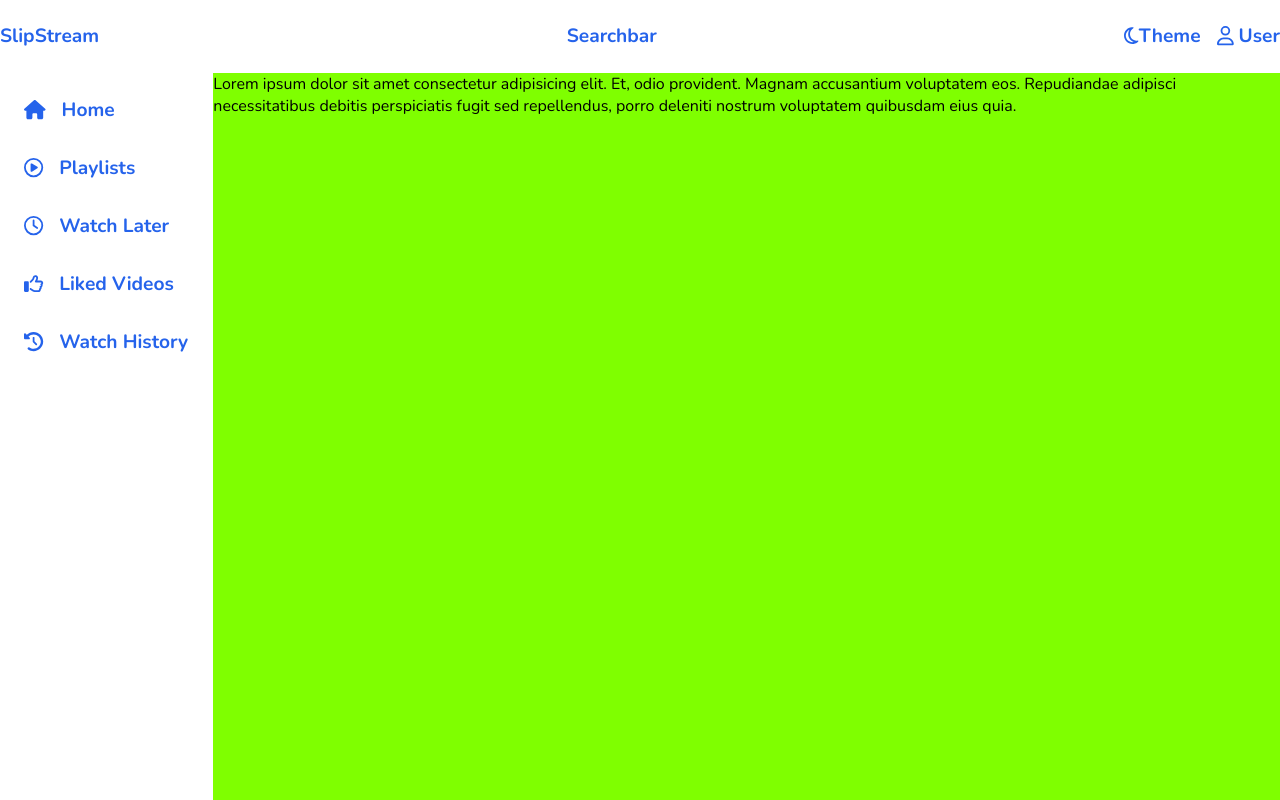
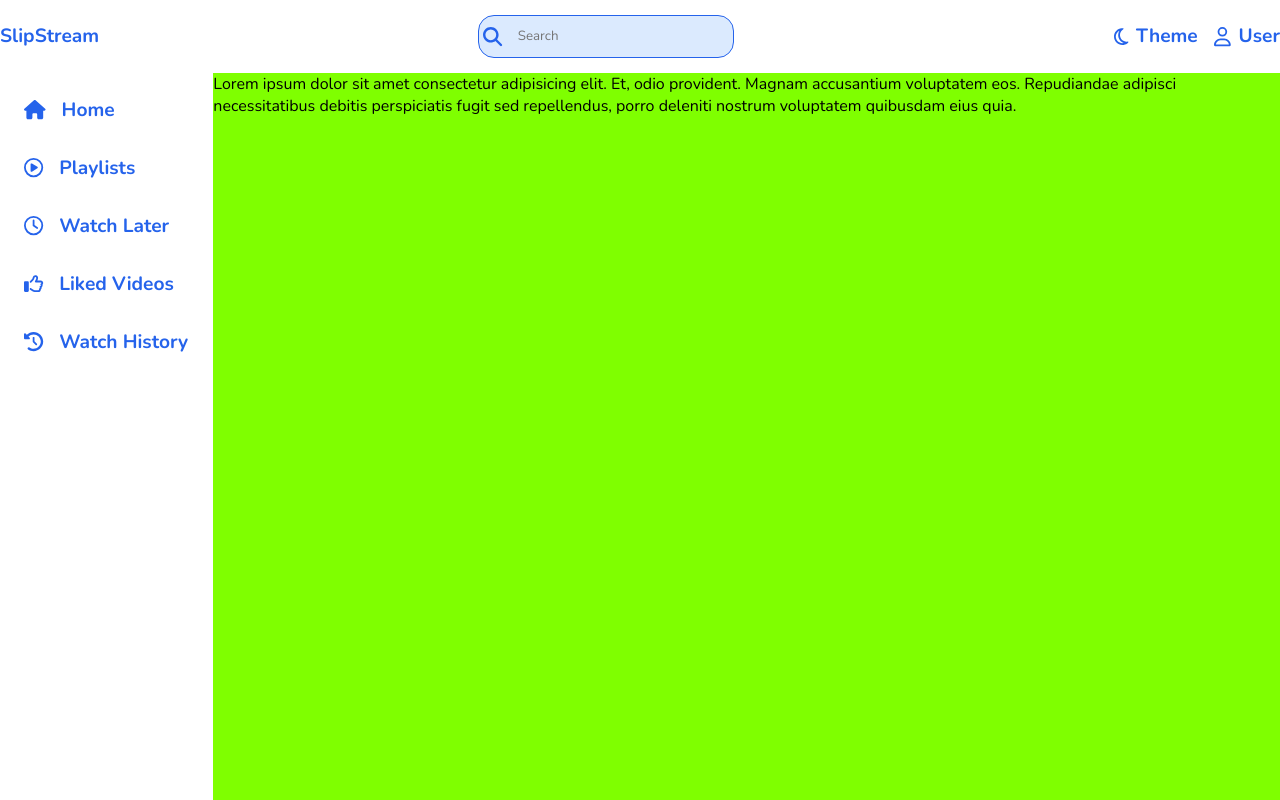
Before and after one commit to NtshVrm/slipstream-video-library, a React (Create React App) app: page / in a window 1280 px wide. Built offline with nearby package versions, Linux system fonts and the light colour scheme; what miragejs would draw is missing.

Commit message:
feat : searchbar

```diff
--- a/src/pages/ListingPage/ListingPage.jsx
+++ b/src/pages/ListingPage/ListingPage.jsx
@@ -5,7 +5,12 @@ import {
   faThumbsUp,
   faUser,
 } from "@fortawesome/free-regular-svg-icons";
-import { faBars, faHistory, faHome } from "@fortawesome/free-solid-svg-icons";
+import {
+  faBars,
+  faHistory,
+  faHome,
+  faSearch,
+} from "@fortawesome/free-solid-svg-icons";
 import { FontAwesomeIcon } from "@fortawesome/react-fontawesome";
 import { useState } from "react";
 import "./listing-page.css";
@@ -31,7 +36,11 @@ export default function ListingPage() {
           />{" "}
           SlipStream
         </div>
-        <div className="nav-searchbar">Searchbar</div>
+        <div className="nav-searchbar">
+          <FontAwesomeIcon icon={faSearch} className="nav-icon" />
+          <input className="search-input" type="text" placeholder="Search" />
+        </div>
+
         <div className="nav-action">
           <div className="nav-theme">
             <FontAwesomeIcon icon={faMoon} className="nav-icon" />
--- a/src/pages/ListingPage/listing-page.css
+++ b/src/pages/ListingPage/listing-page.css
@@ -28,9 +28,40 @@
   display: none;
 }
 
+.nav-searchbar {
+  width: 20%;
+  display: flex;
+  align-items: center;
+  gap: 0.5rem;
+  padding: 0.2rem;
+  background-color: var(--primary-hover);
+  border-radius: 1rem;
+  border: 1px solid var(--primary);
+}
+
+.search-input {
+  padding: 0.5rem;
+  width: 100%;
+  border: none;
+  border-radius: 1rem;
+  background-color: transparent;
+}
+
+.search-input:focus {
+  outline: none;
+  color: var(--primary);
+}
+
 .nav-action {
   display: flex;
   gap: 1rem;
+}
+
+.nav-theme,
+.nav-user {
+  display: flex;
+  align-items: center;
+  gap: 0.5rem;
 }
 
 .main-container {
@@ -81,6 +112,10 @@
   .nav-action-title {
     display: none;
   }
+  .nav-searchbar {
+    width: 40%;
+    padding: 0.1rem;
+  }
   .sidebar-container {
     display: none;
   }
@@ -99,3 +134,6 @@
     height: 100%;
   }
 }
+
+@media screen and (max-width: 480px) {
+}
```
